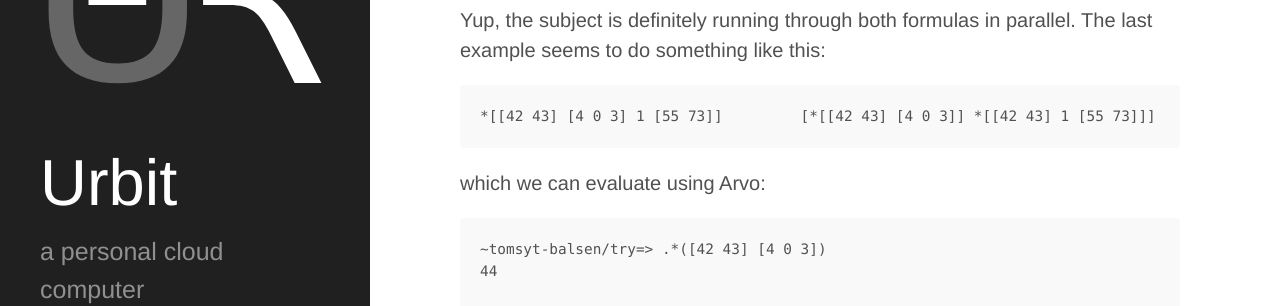
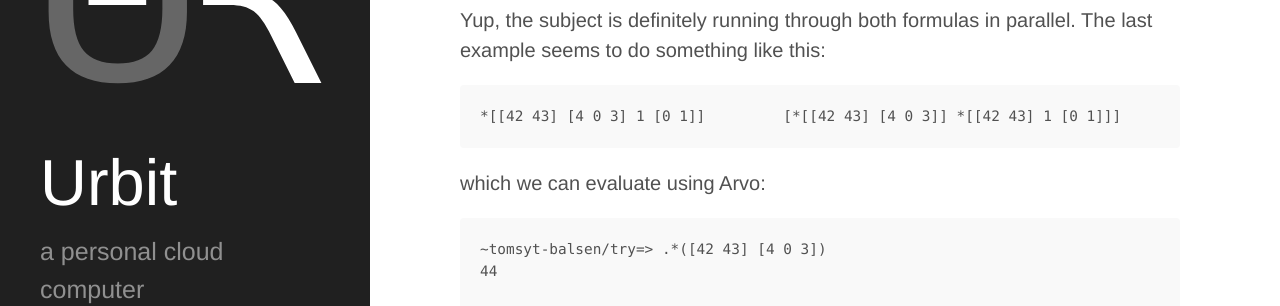
Before and after one commit to urbit/old-urbit.org, a Jekyll site: the page built from tutorial/nock/ch1_sec5.md, in a window 1280 px wide and 900 px high, scrolled down 1700 px. Shown: the part 152-458 px from the top of the window. Built offline with Jekyll 4.4.1, drawn with Linux system fonts in a browser that asks for light colours; Markdown is read by kramdown in place of the engine named in the settings.

Commit message:
Fixed example formula.
I think I caught a typo but then again, I am but an egg.

````diff
--- a/tutorial/nock/ch1_sec5.md
+++ b/tutorial/nock/ch1_sec5.md
@@ -78,7 +78,7 @@
 last example seems to do something like this:
 
 ```text
-*[[42 43] [4 0 3] 1 [55 73]]         [*[[42 43] [4 0 3]] *[[42 43] 1 [55 73]]]
+*[[42 43] [4 0 3] 1 [0 1]]         [*[[42 43] [4 0 3]] *[[42 43] 1 [0 1]]]
 ```
 which we can evaluate using Arvo:
 
````
